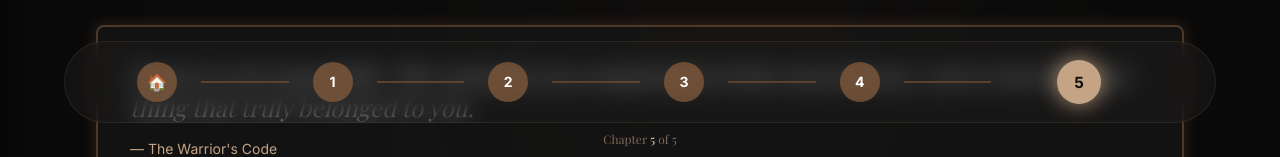
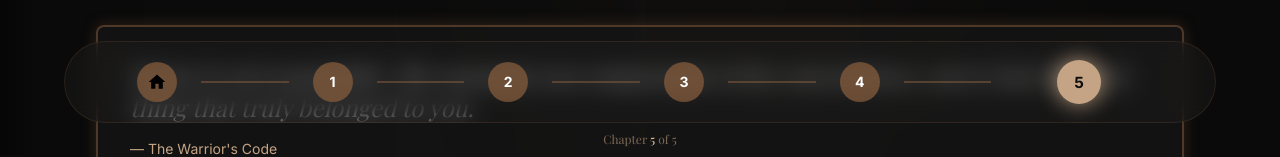
Before and after one commit to achrafbenamrane/Manliness-Smart-Book, a Next.js app: page /chapter-5 in a window 1280 px wide. Shown: the part 645-802 px from the top of the page. Built offline with nearby package versions, Linux system fonts and the light colour scheme; a web font is replaced by a local one.

Commit message:
Style home button with bronze theme SVG icon

```diff
--- a/components/TimelineNav.tsx
+++ b/components/TimelineNav.tsx
@@ -60,8 +60,13 @@ export default function TimelineNav({ currentChapter, totalChapters }: TimelineN
                       `}
                       >
                         {chapter.id === 0 ? (
-                          // Home icon for first button
-                          <span className="text-sm md:text-base">🏠</span>
+                          // Home icon for first button - styled SVG
+                          <svg
+                            className={`w-4 h-4 md:w-5 md:h-5 ${isActive ? 'fill-dark-900' : 'fill-bronze-200'}`}
+                            viewBox="0 0 24 24"
+                          >
+                            <path d="M10 20v-6h4v6h5v-8h3L12 3 2 12h3v8z"/>
+                          </svg>
                         ) : (
                           // Numbers for chapters 1-5
                           <span className={`
```
